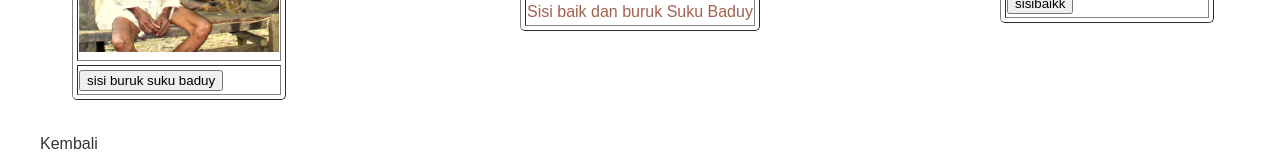
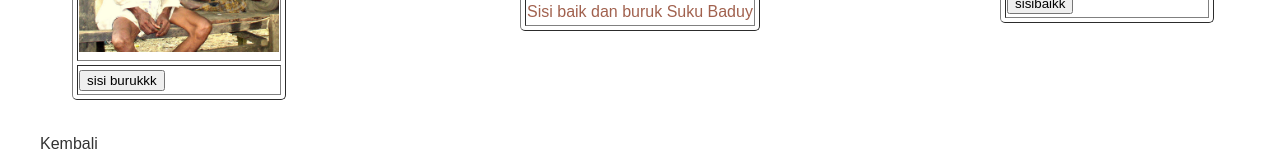
Before and after one commit to Dimas-lab12/Dimas-lab12, a plain HTML site: page index.html in a window 1280 px wide. Shown: the part 343-503 px from the top of the page. Drawn offline with Linux system fonts and the light colour scheme.

Commit message:
Update index.html

```diff
--- a/index.html
+++ b/index.html
@@ -87,7 +87,7 @@
 
             </tr>
                  <td>
-                <a href="sisi_buruksukubaduy.html"><button>sisi buruk suku baduy</button></a>
+                <a href="sisi_buruksukubaduy.html"><button>sisi burukkk</button></a>
                  </td>
             </tr>
         </table>
```
